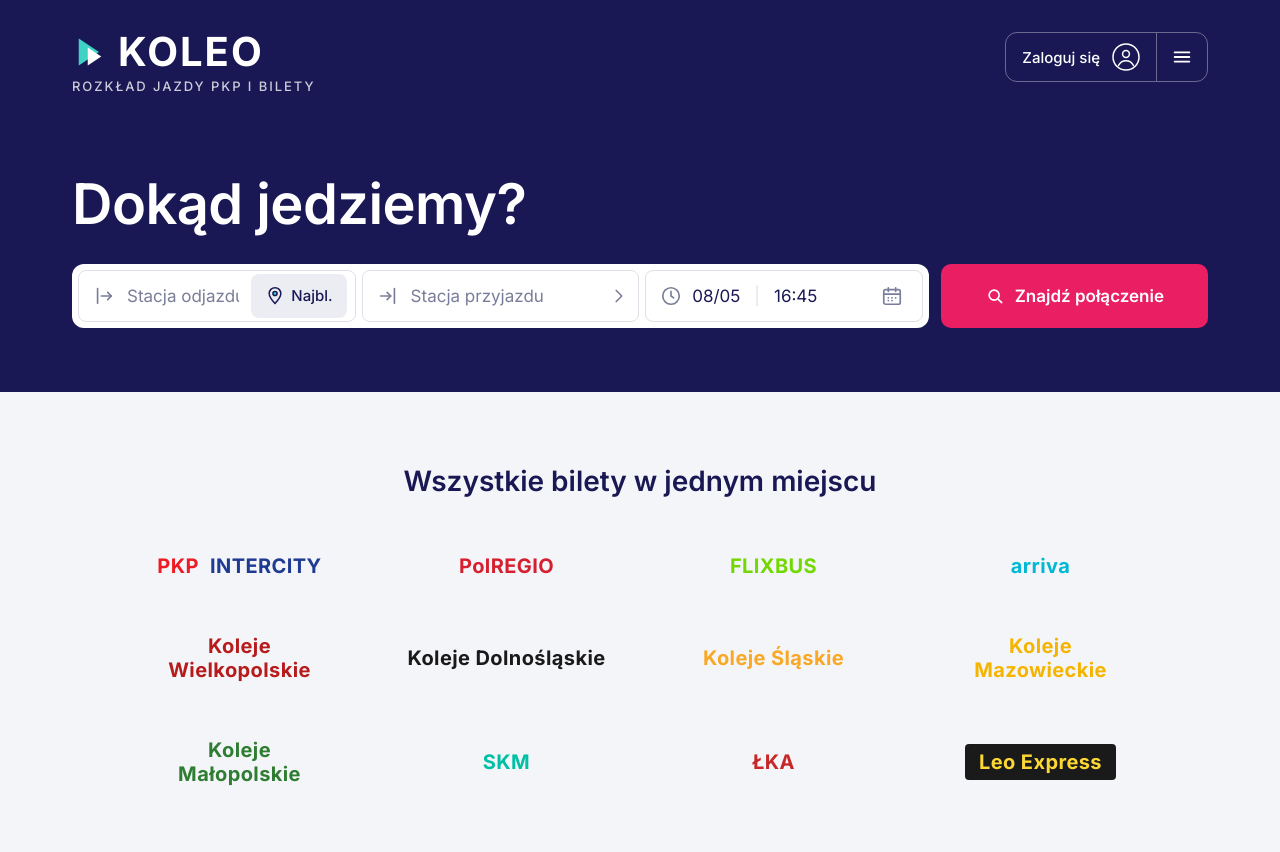
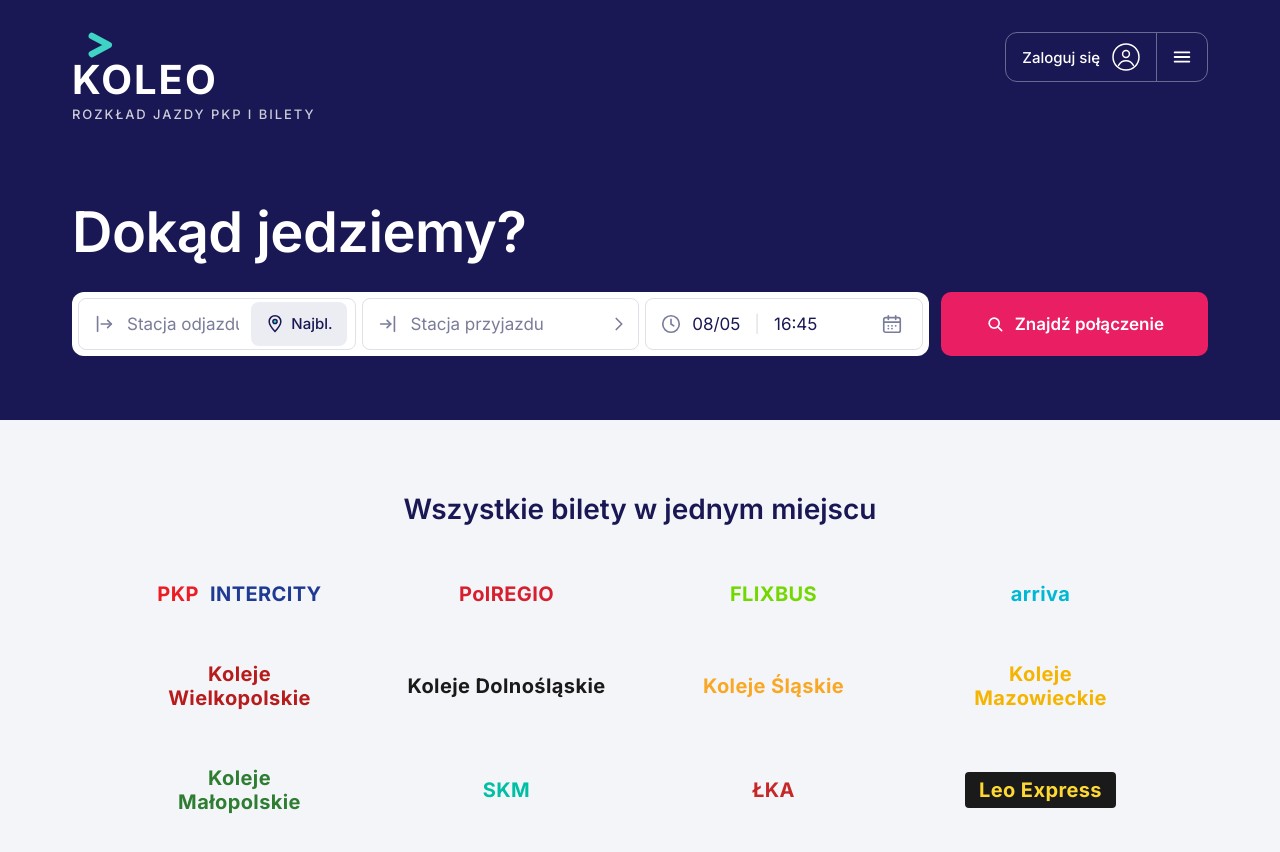
Before and after one commit to Max12rt/Zako, an Angular app in the folder frontend/: page / in a window 1280 px wide. Shown: the top 852 px of the page. Built offline with nearby package versions, Linux system fonts and the light colour scheme.

Commit message:
style(frontend): replace logo triangle with teal chevron above KOLEO wordmark

```diff
--- a/frontend/src/app/app.html
+++ b/frontend/src/app/app.html
@@ -6,9 +6,8 @@
       <header class="hero__topbar">
         <div class="logo-group">
           <a class="logo" href="/" aria-label="KOLEO – strona główna">
-            <svg class="logo__mark" viewBox="0 0 32 32" aria-hidden="true">
-              <path d="M6 4 L24 16 L6 28 Z" fill="#3ed3c4"/>
-              <path d="M14 12 L26 20 L14 28 Z" fill="#ffffff"/>
+            <svg class="logo__mark" viewBox="0 0 28 22" aria-hidden="true">
+              <path d="M5 3 L20 11 L5 19" fill="none" stroke="#3ed3c4" stroke-width="5.5" stroke-linecap="round" stroke-linejoin="round"/>
             </svg>
             <span class="logo__word">KOLEO</span>
           </a>
--- a/frontend/src/app/app.scss
+++ b/frontend/src/app/app.scss
@@ -32,15 +32,17 @@
 
 .logo {
   display: inline-flex;
-  align-items: center;
-  gap: 10px;
+  flex-direction: column;
+  align-items: flex-start;
+  gap: 2px;
   text-decoration: none;
   color: #fff;
 }
 
 .logo__mark {
-  width: 36px;
-  height: 36px;
+  width: 32px;
+  height: 26px;
+  margin-left: 14px;
   flex-shrink: 0;
 }
 
@@ -226,6 +228,7 @@
   .operators__inner { padding: 0 20px; }
   .hero__topbar { padding: 20px 0 16px; }
   .logo__word { font-size: 32px; }
+  .logo__mark { width: 26px; height: 22px; margin-left: 10px; }
   .logo__tagline { display: none; }
   .hero__title { font-size: 32px; margin: 32px 0 20px; }
   .search-bar {
```
